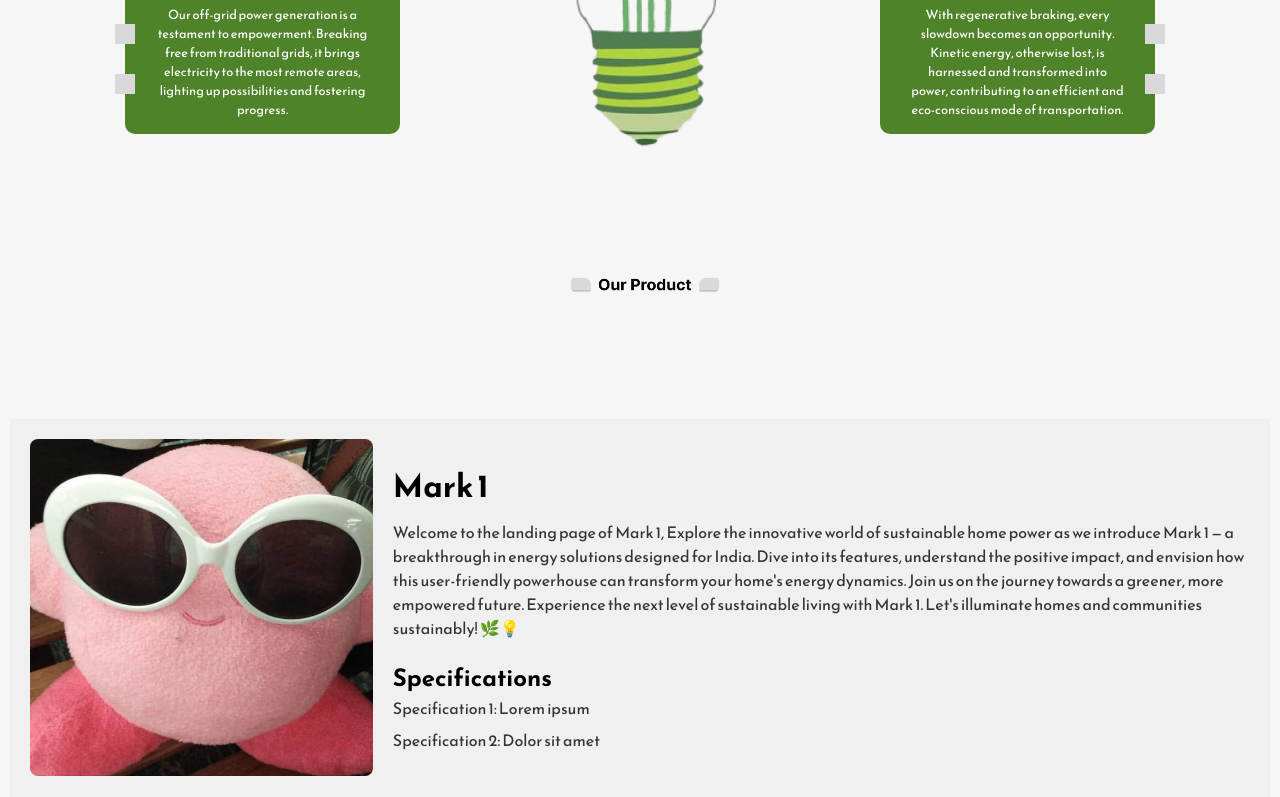
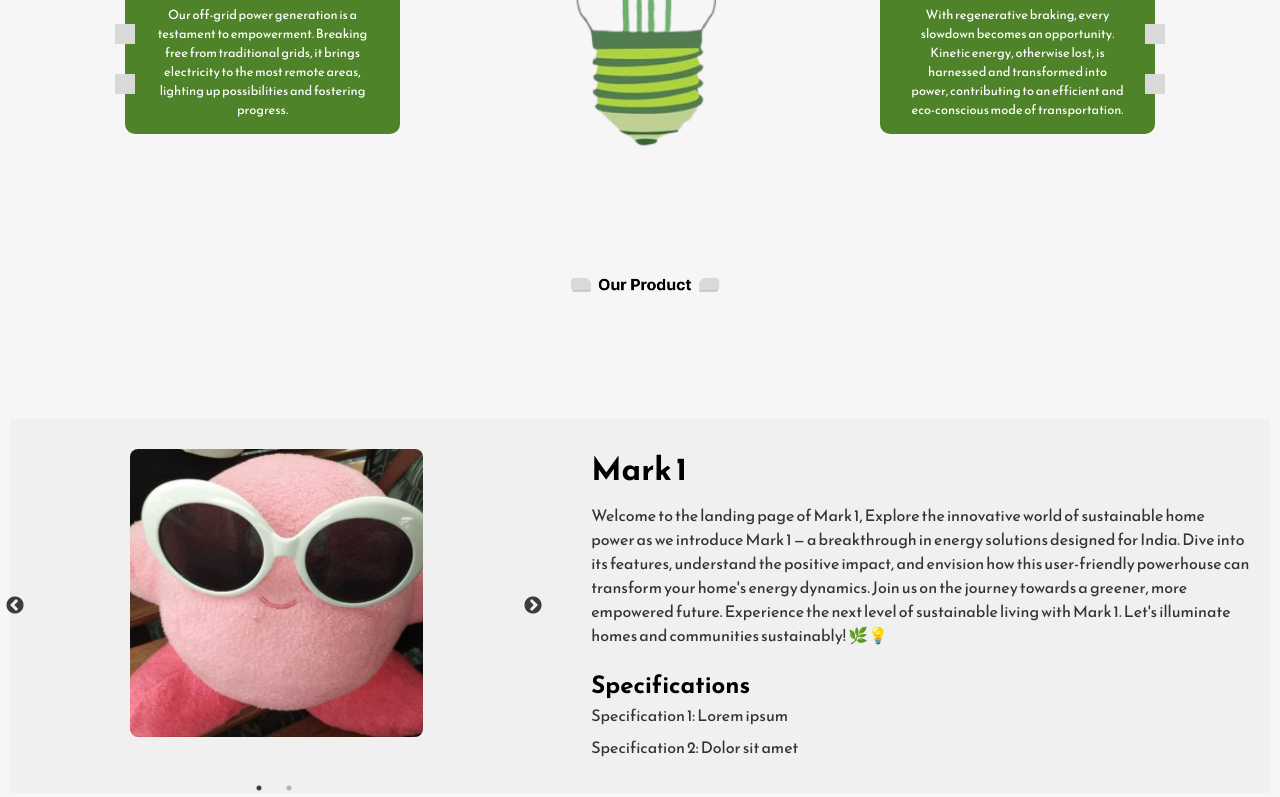
Before and after one commit to arshbhushan/MARK-1, a React (Create React App) app: page / in a window 1280 px wide. Shown: the part 2786-3583 px from the top of the page. Built offline with nearby package versions, Linux system fonts and the light colour scheme.

Commit message:
added_OurProduct_Slider

```diff
--- a/src/components/Navbar.js
+++ b/src/components/Navbar.js
@@ -1,6 +1,6 @@
 import React ,{useState} from 'react';
 import Logo from "../Assets/Logow-nobg.png";
-import {BsCart2} from 'react-icons/bs';
+//import {BsCart2} from 'react-icons/bs';
 import {HiOutlineBars3} from 'react-icons/hi2';
 import Box from "@mui/material/Box";
 import Drawer from "@mui/material/Drawer";
--- a/src/components/OurProduct.js
+++ b/src/components/OurProduct.js
@@ -1,17 +1,34 @@
 // OurProduct.js
 import React from 'react';
+import Slider from 'react-slick';
 import './ourProduct.css'; // Import the CSS file
+import 'slick-carousel/slick/slick.css';
+import 'slick-carousel/slick/slick-theme.css';
+
+const productImages = ['/new.jpeg','/offGrid.png'];
+
+const mainSliderSettings = {
+  dots: true,
+  infinite: true,
+  speed: 500,
+  slidesToShow: 1,
+  slidesToScroll: 1,
+};
 
 const OurProduct = () => {
     return (
         <>
-            <div className="goals-background-image-container"> <img src='/ourProduct.png' alt="Product Background" />
+      <div className="goals-background-image-container">
+        <img src='/ourProduct.png' alt="Product Background" />
             </div>
       <div className="our-product-container">
-                <div className="product-image">
-                    {/* Your product image goes here */}
-                    <img src="/new.jpeg" alt="Product" />
+        <Slider {...mainSliderSettings} className="custom-slider">
+          {productImages.map((image, index) => (
+              <div key={index} className="product-image">
+              <img src={image} alt={`Product ${index + 1}`} />
             </div>
+          ))}
+        </Slider>
         <div className="product-details">
           <h2>Mark 1</h2>
           <p>
@@ -20,7 +37,9 @@ const OurProduct = () => {
             Dive into its features, understand the positive impact, and envision how this user-friendly powerhouse can transform your home's energy dynamics.
             Join us on the journey towards a greener, more empowered future.
             Experience the next level of sustainable living with Mark 1.
-                        Let's illuminate homes and communities sustainably! 🌿💡        </p>
+            Let's illuminate homes and communities sustainably! 🌿💡
+          </p>
+
           <h3>Specifications</h3>
           <ul>
             <li>Specification 1: Lorem ipsum</li>
--- a/src/components/ourProduct.css
+++ b/src/components/ourProduct.css
@@ -5,25 +5,54 @@
   align-items: center;
   padding: 20px;
   margin-top: 35px;
-    margin-left: 10px;
+  margin-left: 10px; /* Adjust this value */
   margin-right: 10px;
   margin-bottom: 40px;
   background-color: #f0f0f0;
 }
 
-  .product-image {
-    flex: 0.4;
-    margin-right: 20px; /* Adjust margin as needed */
+.custom-slider {
+  width: 40%;
+  height: 40%;
 }
 
-  .product-image img {
-    max-width: 100%;
+.custom-slider img {
+  width: 100%;
   height: auto;
-    border-radius: 8px; /* Apply border-radius to the image */
+}
+.slick-next:before {
+  content: '→';
+  color: black; /* Change the color to black */
 }
 
+.slick-prev:before,
+.slick-next:before {
+  font-family: 'slick';
+  font-size: 20px;
+  line-height: 1;
+  opacity: .75;
+  color: black;
+  -webkit-font-smoothing: antialiased;
+  -moz-osx-font-smoothing: grayscale;
+}
+
+
 .product-details {
-    flex: 1;
+  flex: 0.9;
+}
+.product-image {
+  display: flex;
+  align-items: center;
+  margin-top: 10px; /* Adjust this value */
+  margin-bottom: 0px; /* Adjust this value */
+  margin-left: 100px; /* Adjust this value */
+}
+
+
+.product-image img {
+  max-width: 60%;
+  height: 60%;
+  border-radius: 8px; /* Apply border-radius to the image */
 }
 
 .product-details h2 {
```
Lines whose indentation alone changed are shown as unchanged.
